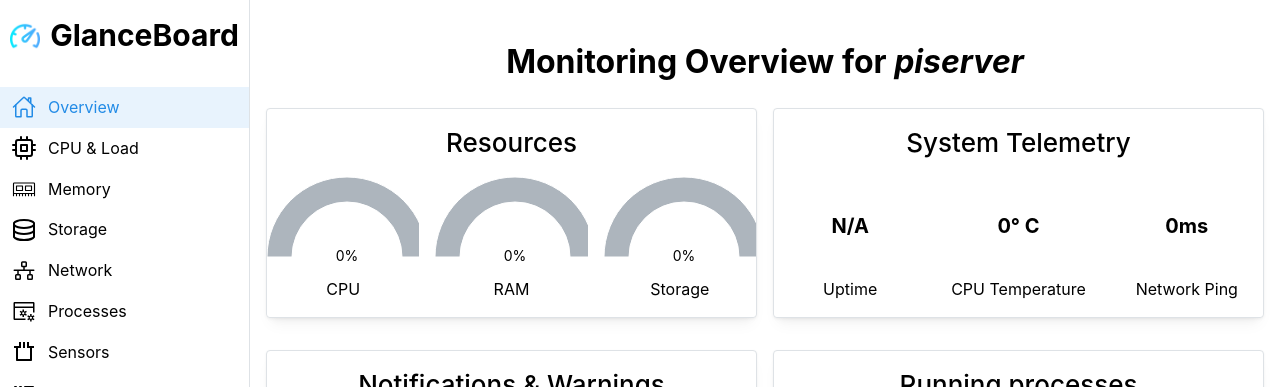
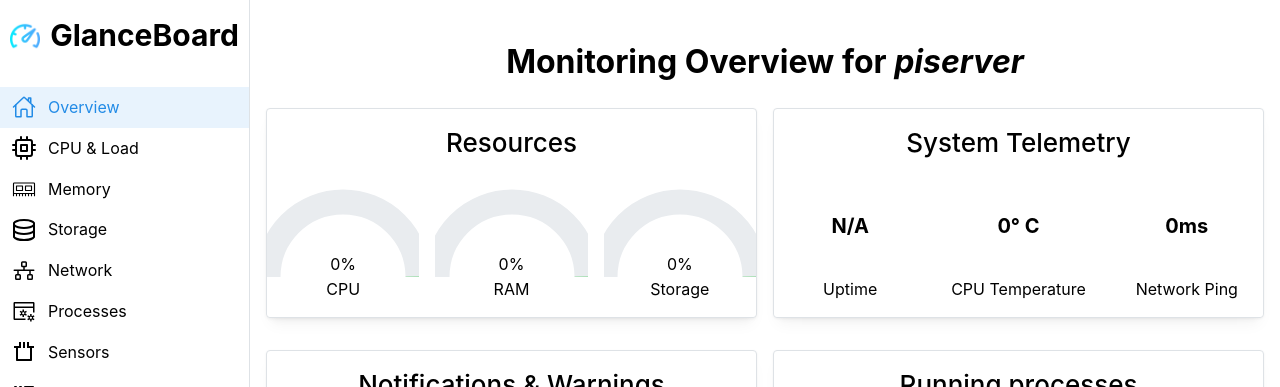
Before and after one commit to Jonah987654321/GlanceBoard, a React (Vite) app in the folder frontend/: page / in a window 1280 px wide. Shown: the top 387 px of the page. Built offline with nearby package versions, Linux system fonts and the light colour scheme; no server answers.

Commit message:
feat: ResourceMonitorHalfChart transition animations with SemiCircleProgress

```diff
--- a/frontend/src/components/ResourceMonitors/ResourceMonitorHalfChart.tsx
+++ b/frontend/src/components/ResourceMonitors/ResourceMonitorHalfChart.tsx
@@ -1,4 +1,4 @@
-import { DonutChart } from "@mantine/charts";
+import { Center, SemiCircleProgress } from "@mantine/core";
 import { ResourceMonitor } from "./ResourceMonitor";
 
 interface ResourceHalfChartProps {
@@ -24,18 +24,17 @@
       : "red";
   return (
     <ResourceMonitor label={label} linksTo={linksTo}>
-      <DonutChart
-        data={[
-          { name: "In use", value: valueInUse, color: usageColor },
-          { name: "Free", value: 100 - valueInUse, color: "gray.5" },
-        ]}
-        thickness={25}
-        startAngle={180}
-        endAngle={0}
-        tooltipDataSource="segment"
-        mx="auto"
-        chartLabel={valueInUse + "%"}
-      />
+      <Center>
+        <SemiCircleProgress
+          fillDirection="left-to-right"
+          orientation="up"
+          filledSegmentColor={usageColor}
+          value={valueInUse}
+          thickness={25}
+          label={valueInUse + "%"}
+          transitionDuration={1000}
+        />
+      </Center>
     </ResourceMonitor>
   );
 }
```
